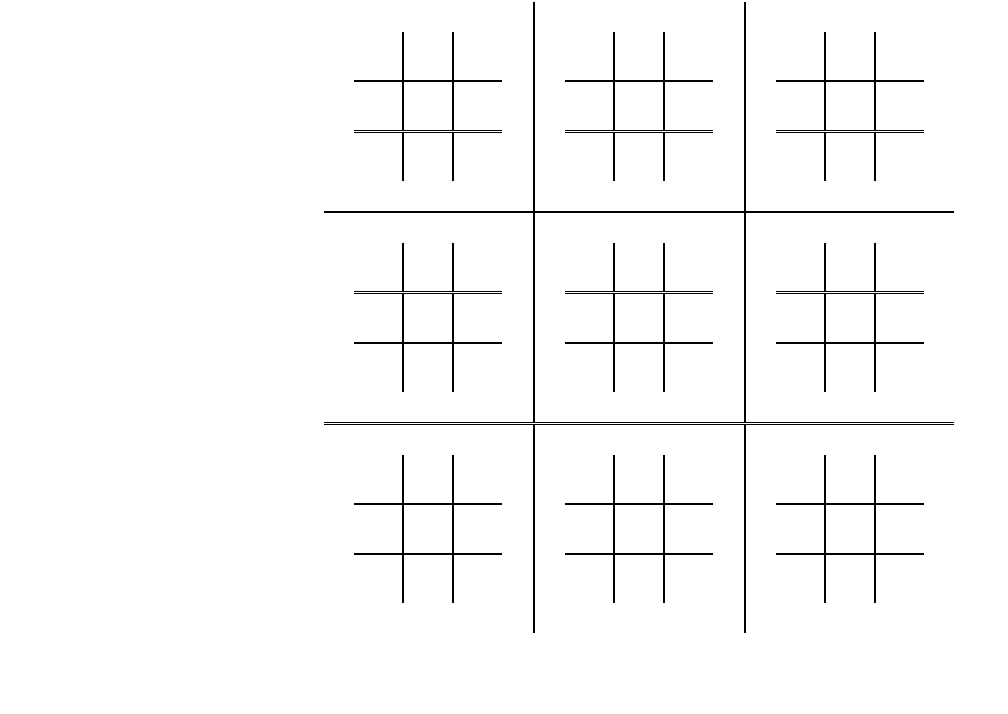
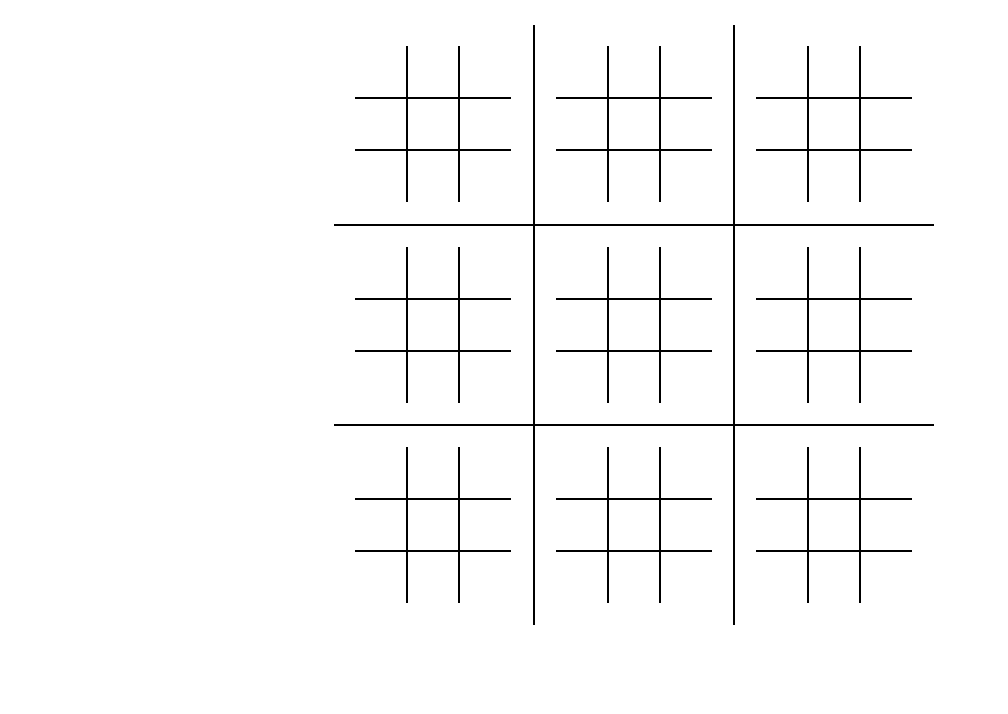
Before and after one commit to jdeam/tic-tac-toe-squared, a plain HTML site: page index.html in a window 1280 px wide. Shown: the part 86-800 px from the top of the page, without its empty margins (0-1008 px from the left). Drawn offline with Linux system fonts and the light colour scheme.

```diff
--- a/index.html
+++ b/index.html
@@ -1,133 +1,134 @@
 <!DOCTYPE html>
-<html>
+<html lang='en'>
   <head>
+    <meta charset='utf-8'>
+    <title>(tic-tac-toe)²</title>
     <link rel='stylesheet' href='style.css'>
-    <title>(tic-tac-toe)²</title>
-    <script src='tic-tac-toe.js'></script>
     <link href="https://fonts.googleapis.com/css?family=Fredoka+One" rel="stylesheet">
   </head>
   <body>
-    <div class='title'>(tic•tac•toe) <sup>2</sup></div>
-    <div class='ttt game-board-container'>
-      <div class='game-board'>
-        <div class='ttt large-container zero'>
-          <div class='ttt large'>
-            <div class='ttt zero small'></div>
-            <div class='ttt one small'></div>
-            <div class='ttt two small'></div>
-            <div class='ttt three small'></div>
-            <div class='ttt four small'></div>
-            <div class='ttt five small'></div>
-            <div class='ttt six small'></div>
-            <div class='ttt seven small'></div>
-            <div class='ttt eight small'></div>
+    <div class='title'>(tic•tac•toe)<sup>2</sup></div>
+    <div class='gameboard-container'>
+      <div class='gameboard'>
+        <div class='large-cell zero'>
+          <div class='small-gameboard'>
+            <div class='small-cell zero'></div>
+            <div class='small-cell one'></div>
+            <div class='small-cell two'></div>
+            <div class='small-cell three'></div>
+            <div class='small-cell four'></div>
+            <div class='small-cell five'></div>
+            <div class='small-cell six'></div>
+            <div class='small-cell seven'></div>
+            <div class='small-cell eight'></div>
           </div>
         </div>
-        <div class='ttt large-container one'>
-          <div class='ttt large'>
-            <div class='ttt zero small'></div>
-            <div class='ttt one small'></div>
-            <div class='ttt two small'></div>
-            <div class='ttt three small'></div>
-            <div class='ttt four small'></div>
-            <div class='ttt five small'></div>
-            <div class='ttt six small'></div>
-            <div class='ttt seven small'></div>
-            <div class='ttt eight small'></div>
+        <div class='large-cell one'>
+          <div class='small-gameboard'>
+            <div class='small-cell zero'></div>
+            <div class='small-cell one'></div>
+            <div class='small-cell two'></div>
+            <div class='small-cell three'></div>
+            <div class='small-cell four'></div>
+            <div class='small-cell five'></div>
+            <div class='small-cell six'></div>
+            <div class='small-cell seven'></div>
+            <div class='small-cell eight'></div>
           </div>
         </div>
-        <div class='ttt large-container two'>
-          <div class='ttt large'>
-            <div class='ttt zero small'></div>
-            <div class='ttt one small'></div>
-            <div class='ttt two small'></div>
-            <div class='ttt three small'></div>
-            <div class='ttt four small'></div>
-            <div class='ttt five small'></div>
-            <div class='ttt six small'></div>
-            <div class='ttt seven small'></div>
-            <div class='ttt eight small'></div>
+        <div class='large-cell two'>
+          <div class='small-gameboard'>
+            <div class='small-cell zero'></div>
+            <div class='small-cell one'></div>
+            <div class='small-cell two'></div>
+            <div class='small-cell three'></div>
+            <div class='small-cell four'></div>
+            <div class='small-cell five'></div>
+            <div class='small-cell six'></div>
+            <div class='small-cell seven'></div>
+            <div class='small-cell eight'></div>
           </div>
         </div>
-        <div class='ttt large-container three'>
-          <div class='ttt large'>
-            <div class='ttt zero small'></div>
-            <div class='ttt one small'></div>
-            <div class='ttt two small'></div>
-            <div class='ttt three small'></div>
-            <div class='ttt four small'></div>
-            <div class='ttt five small'></div>
-            <div class='ttt six small'></div>
-            <div class='ttt seven small'></div>
-            <div class='ttt eight small'></div>
+        <div class='large-cell three'>
+          <div class='small-gameboard'>
+            <div class='small-cell zero'></div>
+            <div class='small-cell one'></div>
+            <div class='small-cell two'></div>
+            <div class='small-cell three'></div>
+            <div class='small-cell four'></div>
+            <div class='small-cell five'></div>
+            <div class='small-cell six'></div>
+            <div class='small-cell seven'></div>
+            <div class='small-cell eight'></div>
           </div>
         </div>
-        <div class='ttt large-container four'>
-          <div class='ttt large'>
-            <div class='ttt zero small'></div>
-            <div class='ttt one small'></div>
-            <div class='ttt two small'></div>
-            <div class='ttt three small'></div>
-            <div class='ttt four small'></div>
-            <div class='ttt five small'></div>
-            <div class='ttt six small'></div>
-            <div class='ttt seven small'></div>
-            <div class='ttt eight small'></div>
+        <div class='large-cell four'>
+          <div class='small-gameboard'>
+            <div class='small-cell zero'></div>
+            <div class='small-cell one'></div>
+            <div class='small-cell two'></div>
+            <div class='small-cell three'></div>
+            <div class='small-cell four'></div>
+            <div class='small-cell five'></div>
+            <div class='small-cell six'></div>
+            <div class='small-cell seven'></div>
+            <div class='small-cell eight'></div>
           </div>
         </div>
-        <div class='ttt large-container five'>
-          <div class='ttt large'>
-            <div class='ttt zero small'></div>
-            <div class='ttt one small'></div>
-            <div class='ttt two small'></div>
-            <div class='ttt three small'></div>
-            <div class='ttt four small'></div>
-            <div class='ttt five small'></div>
-            <div class='ttt six small'></div>
-            <div class='ttt seven small'></div>
-            <div class='ttt eight small'></div>
+        <div class='large-cell five'>
+          <div class='small-gameboard'>
+            <div class='small-cell zero'></div>
+            <div class='small-cell one'></div>
+            <div class='small-cell two'></div>
+            <div class='small-cell three'></div>
+            <div class='small-cell four'></div>
+            <div class='small-cell five'></div>
+            <div class='small-cell six'></div>
+            <div class='small-cell seven'></div>
+            <div class='small-cell eight'></div>
           </div>
         </div>
-        <div class='ttt large-container six'>
-          <div class='ttt large'>
-            <div class='ttt zero small'></div>
-            <div class='ttt one small'></div>
-            <div class='ttt two small'></div>
-            <div class='ttt three small'></div>
-            <div class='ttt four small'></div>
-            <div class='ttt five small'></div>
-            <div class='ttt six small'></div>
-            <div class='ttt seven small'></div>
-            <div class='ttt eight small'></div>
+        <div class='large-cell six'>
+          <div class='small-gameboard'>
+            <div class='small-cell zero'></div>
+            <div class='small-cell one'></div>
+            <div class='small-cell two'></div>
+            <div class='small-cell three'></div>
+            <div class='small-cell four'></div>
+            <div class='small-cell five'></div>
+            <div class='small-cell six'></div>
+            <div class='small-cell seven'></div>
+            <div class='small-cell eight'></div>
           </div>
         </div>
-        <div class='ttt large-container seven'>
-          <div class='ttt large'>
-            <div class='ttt zero small'></div>
-            <div class='ttt one small'></div>
-            <div class='ttt two small'></div>
-            <div class='ttt three small'></div>
-            <div class='ttt four small'></div>
-            <div class='ttt five small'></div>
-            <div class='ttt six small'></div>
-            <div class='ttt seven small'></div>
-            <div class='ttt eight small'></div>
+        <div class='large-cell seven'>
+          <div class='small-gameboard'>
+            <div class='small-cell zero'></div>
+            <div class='small-cell one'></div>
+            <div class='small-cell two'></div>
+            <div class='small-cell three'></div>
+            <div class='small-cell four'></div>
+            <div class='small-cell five'></div>
+            <div class='small-cell six'></div>
+            <div class='small-cell seven'></div>
+            <div class='small-cell eight'></div>
           </div>
         </div>
-        <div class='ttt large-container eight'>
-          <div class='ttt large'>
-            <div class='ttt zero small'></div>
-            <div class='ttt one small'></div>
-            <div class='ttt two small'></div>
-            <div class='ttt three small'></div>
-            <div class='ttt four small'></div>
-            <div class='ttt five small'></div>
-            <div class='ttt six small'></div>
-            <div class='ttt seven small'></div>
-            <div class='ttt eight small'></div>
+        <div class='large-cell eight'>
+          <div class='small-gameboard'>
+            <div class='small-cell zero'></div>
+            <div class='small-cell one'></div>
+            <div class='small-cell two'></div>
+            <div class='small-cell three'></div>
+            <div class='small-cell four'></div>
+            <div class='small-cell five'></div>
+            <div class='small-cell six'></div>
+            <div class='small-cell seven'></div>
+            <div class='small-cell eight'></div>
           </div>
         </div>
       </div>
     </div>
+    <script src='tic-tac-toe.js'></script>
   </body>
 </html>
--- a/style.css
+++ b/style.css
@@ -1,93 +1,100 @@
+* {
+  box-sizing: border-box;
+}
+
 .title {
   font-family: 'Fredoka One', cursive;
-  font-style: italic;
-  font-size: 30px;
+  font-size: 5.5vmin;
   position: fixed;
 }
 
-.ttt {
+.gameboard-container {
+  height: 97.7vh;
+  width: 97.8vw;
   display: flex;
   justify-content: center;
   align-items: center;
-  font-family: 'Fredoka One', cursive;
 }
 
-.game-board-container {
-  height: 95vmin;
+.gameboard {
+  margin-top: 3vmin;
+  height: 75vmin;
+  width: 75vmin;
+  display: flex;
+  justify-content: center;
+  align-items: center;
+  flex-wrap: wrap;
+  font-family: 'Fredoka One', cursive;
+  font-size: 75vmin;
 }
 
-.game-board {
-  margin-top: 4vmin;
-  height: 79vmin;
-  width: 79vmin;
+.large-cell {
+  height: 25vmin;
+  width: 25vmin;
   display: flex;
-  justify-content: flex-start;
-  flex-wrap: wrap;
+  justify-content: center;
+  align-items: center;
+  font-size: 25vmin;
 }
 
-.small {
-  height: 6vmin;
-  width: 6vmin;
-  font-size: 6vmin;
-  font-weight: 100;
+.small-gameboard {
+  height: 19.5vmin;
+  width: 19.5vmin;
+  display: flex;
+  flex-wrap: wrap;
+  justify-content: center;
+  align-items: center;
 }
 
-.large {
-  height: 18.6vmin;
-  width: 18.6vmin;
-  flex-wrap: wrap;
-  font-size: 30vmin;
-}
-
-.large-container {
-  height: 26.1vmin;
-  width: 26.1vmin;
+.small-cell {
+  height: 6.5vmin;
+  width: 6.5vmin;
 }
 
 .zero {
-  border-right: 0.13vmin solid black;
-  border-bottom: 0.13vmin solid black;
+  border-right: 1px solid black;
+  border-bottom: 1px solid black;
 }
 
 .one {
-  border-left: 0.13vmin solid black;
-  border-right: 0.13vmin solid black;
-  border-bottom: 0.13vmin solid black;
+  border-left: 1px solid black;
+  border-bottom: 1px solid black;
+  border-right: 1px solid black;
 }
 
 .two {
-  border-left: 0.13vmin solid black;
-  border-bottom: 0.13vmin solid black;
+  border-left: 1px solid black;
+  border-bottom: 1px solid black;
 }
 
 .three {
-  border-top: 0.13vmin solid black;
-  border-right: 0.13vmin solid black;
-  border-bottom: 0.13vmin solid black;
+  border-top: 1px solid black;
+  border-right: 1px solid black;
+  border-bottom: 1px solid black;
 }
 
 .four {
-  border: 0.13vmin solid black;
+  border: 1px solid black;
 }
 
 .five {
-  border-top: 0.13vmin solid black;
-  border-left: 0.13vmin solid black;
-  border-bottom: 0.13vmin solid black;
+  border-top: 1px solid black;
+  border-left: 1px solid black;
+  border-bottom: 1px solid black;
 }
 
 .six {
-  border-top: 0.13vmin solid black;
-  border-right: 0.13vmin solid black;
+  border-top: 1px solid black;
+  border-right: 1px solid black;
 }
 
 .seven {
-  border-left: 0.13vmin solid black;
-  border-top: 0.13vmin solid black;
-  border-right: 0.13vmin solid black;
+  border-top: 1px solid black;
+  border-left: 1px solid black;
+  border-right: 1px solid black;
 }
 
 .eight {
-  border-top: 0.13vmin solid black;
-  border-left: 0.13vmin solid black;
+  border-top: 1px solid black;
+  border-left: 1px solid black;
 }
```
Also changed, not shown: tic-tac-toe.js (+90 -67 lines).
